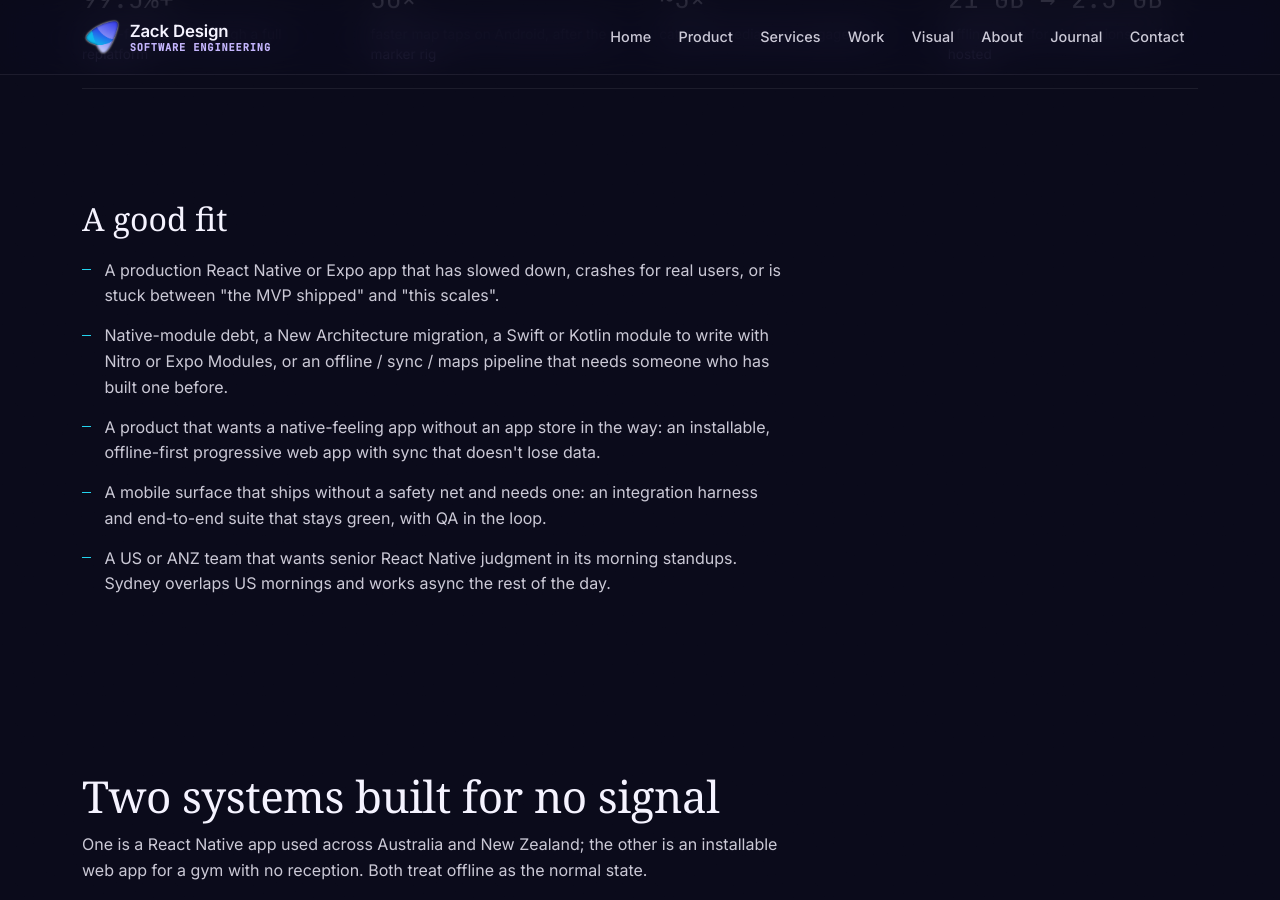
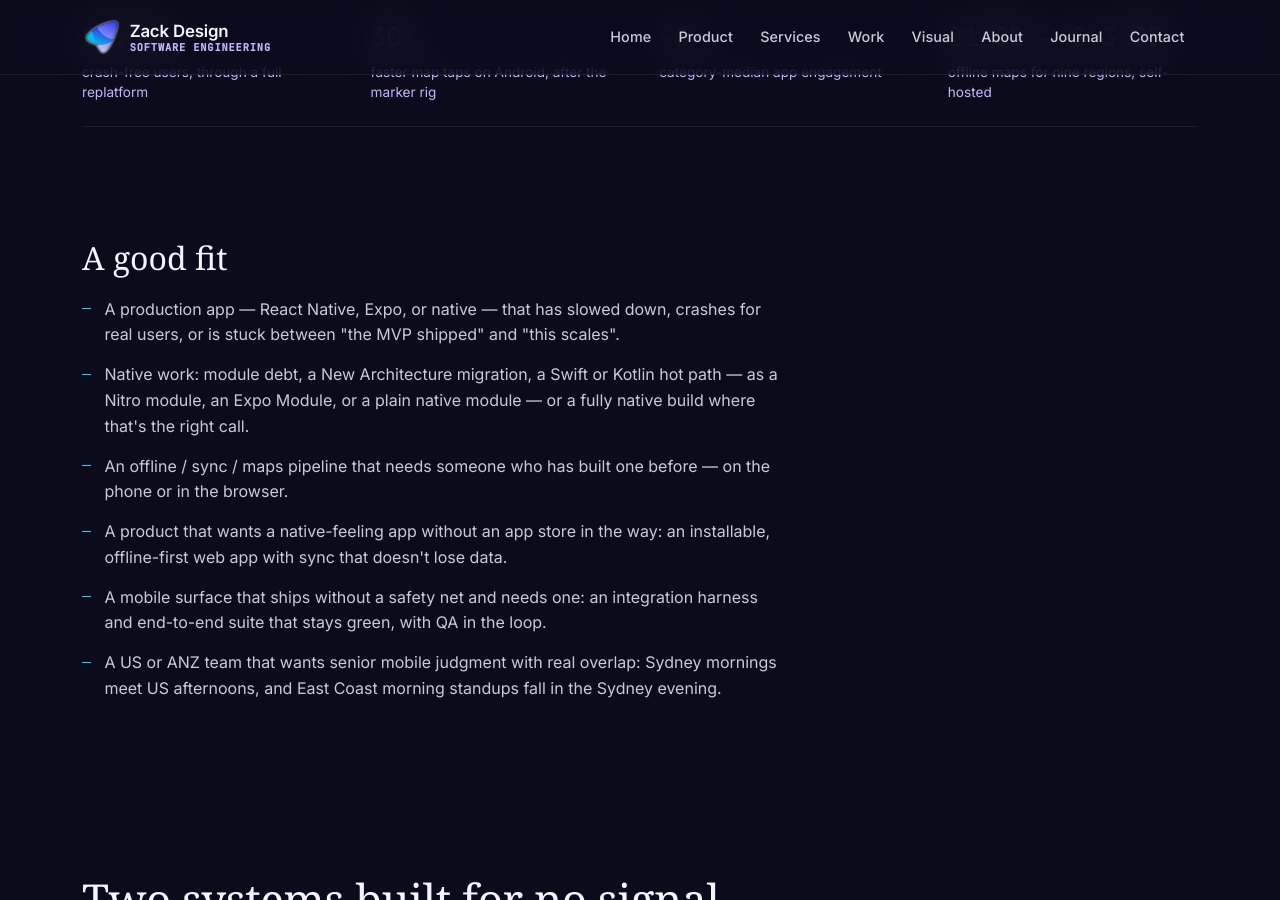
Before and after one commit to zackdesign/zackdesign.github.io, a Jekyll site: the page built from react-native.html, in a window 1280 px wide and 900 px high, scrolled down 749 px. Built offline with Jekyll 4.4.1, drawn with Linux system fonts in a browser that asks for light colours; some web fonts are replaced; some of the changed text lies outside the part shown.

Commit message:
Consulting page: one offer across React Native, Expo, native and web; copy accuracy pass
Cohesion: the page no longer reads as React Native-or-PWA. The hero,
fit list, audit, sprint and FAQ say the engineering carries across plain
React Native, Expo with a web target, fully native Swift/Kotlin, and
installable web apps, with Nitro or Expo Modules or neither.

Accuracy: 27 languages (en + 26); US overlap stated correctly (Sydney
mornings meet US afternoons, East Coast mornings fall in the Sydney
evening); unverifiable claims dropped (people self-host Rampset, the
maps replaced a vendor SDK); nitro-unzip described by its measured
throughput rather than 'streaming'.

Co-Authored-By: Claude Opus 5 (1M context) <noreply@anthropic.com>
Claude-Session: https://claude.ai/code/session_01B7agvMY8RFXuMkgWRXfTLu

```diff
--- a/index.html
+++ b/index.html
@@ -117,7 +117,7 @@ layout: default
         <div class="service-icon">{% include icon.html name="smartphone" %}</div>
         <h3>Mobile apps</h3>
         <p>React Native &amp; Expo, with custom Swift/Kotlin native modules when you need to go deeper. Ships on iOS and Android from one codebase.</p>
-        <a href="/react-native/" class="btn btn-outline-primary mt-3">React Native consulting</a>
+        <a href="/react-native/" class="btn btn-outline-primary mt-3">Mobile consulting</a>
       </div></div>
       <div class="col-md-6 col-lg-4"><div class="service-card reveal">
         <div class="service-icon">{% include icon.html name="sparkles" %}</div>
--- a/react-native.html
+++ b/react-native.html
@@ -1,23 +1,23 @@
 ---
 layout: default
-title: React Native Consulting
-description: Senior React Native and offline-first PWA help for apps already in production — audits, fixed-scope rescue sprints, and fractional platform lead. Native modules with Nitro or Expo Modules, crash and performance work, offline maps and sync. Sydney, remote.
+title: Mobile Consulting — React Native, native and PWA
+description: Senior help for mobile apps already in production, whether React Native, fully native in Swift and Kotlin, or an installable web app. Audits, fixed-scope rescue sprints, test harnesses and fractional lead. Native modules with Nitro or Expo Modules, crash and performance work, offline maps and sync. Sydney, remote.
 permalink: /react-native/
 ---
 
 <!-- =============================== HERO =============================== -->
 <header class="offer-hero" data-parallax>
   <div class="offer-hero__photo parallax-post-photo">
-    {% picture hero images/sections/react-native-hero.jpg --alt Outback sunset at Menindee, New South Wales: a lone tree in silhouette against the last light, no town in sight --img loading="eager" fetchpriority="high" decoding="async" %}
+    {% picture hero images/sections/react-native-hero.jpg --alt Outback sunset at Menindee, New South Wales: a lone tree in silhouette against the last light --img loading="eager" fetchpriority="high" decoding="async" %}
   </div>
   <div class="offer-hero__wash"></div>
   <a class="offer-hero__credit" href="https://unsplash.com/@dylanshaw" target="_blank" rel="noopener">Photo: Dylan Shaw, Unsplash</a>
   <div class="container">
     <div class="offer-hero__inner reveal">
-      <span class="section-eyebrow section-eyebrow--rule">React Native consulting</span>
-      <h1 class="offer-hero__title">React Native that survives the field.</h1>
+      <span class="section-eyebrow section-eyebrow--rule">Mobile consulting</span>
+      <h1 class="offer-hero__title">Apps that survive the field.</h1>
       <p class="offer-hero__lead">
-        For teams whose app is already in production and now has to hold up: crashes in the wild, a native module nobody owns, maps and sync that must work with no signal. React Native, or an installable web app that behaves like one. Senior, fixed-scope help from Sydney — not staff augmentation, not a greenfield agency.
+        For teams whose app is already in production and now has to hold up: crashes in the wild, a native module nobody owns, maps and sync that must work with no signal. The engineering is the same whatever the stack — plain React Native, Expo with a web target, fully native in Swift and Kotlin, or an installable web app; with Nitro or Expo Modules or neither. Senior, fixed-scope help from Sydney — not staff augmentation, not a greenfield agency.
       </p>
       <div class="offer-hero__actions">
         <a href="mailto:isaac@zackdesign.biz" class="btn btn-primary">Email Isaac</a>
@@ -45,11 +45,12 @@ permalink: /react-native/
     <div class="offer-fit reveal">
       <h2 class="offer-h2">A good fit</h2>
       <ul class="offer-list">
-        <li>A production React Native or Expo app that has slowed down, crashes for real users, or is stuck between "the MVP shipped" and "this scales".</li>
-        <li>Native-module debt, a New Architecture migration, a Swift or Kotlin module to write with Nitro or Expo Modules, or an offline / sync / maps pipeline that needs someone who has built one before.</li>
-        <li>A product that wants a native-feeling app without an app store in the way: an installable, offline-first progressive web app with sync that doesn't lose data.</li>
+        <li>A production app — React Native, Expo, or native — that has slowed down, crashes for real users, or is stuck between "the MVP shipped" and "this scales".</li>
+        <li>Native work: module debt, a New Architecture migration, a Swift or Kotlin hot path — as a Nitro module, an Expo Module, or a plain native module — or a fully native build where that's the right call.</li>
+        <li>An offline / sync / maps pipeline that needs someone who has built one before — on the phone or in the browser.</li>
+        <li>A product that wants a native-feeling app without an app store in the way: an installable, offline-first web app with sync that doesn't lose data.</li>
         <li>A mobile surface that ships without a safety net and needs one: an integration harness and end-to-end suite that stays green, with QA in the loop.</li>
-        <li>A US or ANZ team that wants senior React Native judgment in its morning standups. Sydney overlaps US mornings and works async the rest of the day.</li>
+        <li>A US or ANZ team that wants senior mobile judgment with real overlap: Sydney mornings meet US afternoons, and East Coast morning standups fall in the Sydney evening.</li>
       </ul>
     </div>
   </div>
@@ -61,7 +62,7 @@ permalink: /react-native/
     <div class="offer-cases reveal">
       <div class="offer-cases__head">
         <h2 class="section-title">Two systems built for no signal</h2>
-        <p>One is a React Native app used across Australia and New Zealand; the other is an installable web app for a gym with no reception. Both treat offline as the normal state.</p>
+        <p>One is a React Native app with seven native modules, used across Australia and New Zealand; the other is an installable web app for a gym with no reception. Both treat offline as the normal state.</p>
       </div>
 
       <article class="offer-case">
@@ -95,7 +96,7 @@ permalink: /react-native/
         <div class="offer-case__body">
           <h3>Rampset</h3>
           <p class="offer-case__role">Installable offline-first web app · free, open source, MIT</p>
-          <p>A strength-training app for a room with no reception. The browser's own database is the source of truth; the network is an optimisation. Sync runs through a Durable Object per user with an append-only op log, and a production data-loss incident became durable-sync, the library that now stands in front of it. It is free to use and self-host on your own Cloudflare account, and people do.</p>
+          <p>A strength-training app for a room with no reception. The browser's own database is the source of truth; the network is an optimisation. Sync runs through a Durable Object per user with an append-only op log, and a production data-loss incident became durable-sync, the library that now stands in front of it. It is free to use and self-host on your own Cloudflare account.</p>
           <ul class="offer-case__facts">
             <li>Installs from the browser, no app store</li>
             <li>Works fully offline; rest timer survives the phone locking</li>
@@ -124,7 +125,7 @@ permalink: /react-native/
           <p class="offer-row__when">Before you hire, migrate, or greenlight a rebuild.</p>
         </div>
         <div class="offer-row__body">
-          <p>A set of decisions, not a report: what to keep, what to replace, what to stop building, and in which order — with the reasoning, so your team can defend each call without me. Covers architecture, dependencies, crash and performance triage, and the offline / sync / maps risks — the same calls made on CamperMate's app and its offline maps. I put my name to it.</p>
+          <p>A set of decisions, not a report: what to keep, what to replace, what to stop building, and in which order — with the reasoning, so your team can defend each call without me. Covers architecture, dependencies, crash and performance triage, the offline / sync / maps risks, and the build question itself — React Native, native, or web — the same calls made on CamperMate's app and its offline maps. I put my name to it.</p>
         </div>
         <dl class="offer-row__terms">
           <div><dt>Duration</dt><dd>1–2 weeks</dd></div>
@@ -138,7 +139,7 @@ permalink: /react-native/
           <p class="offer-row__when">When the app is in production pain and you need a finite intervention.</p>
         </div>
         <div class="offer-row__body">
-          <p>Hands-on in your repo with your engineers: stabilise crashes, cut jank, land a native hot path as a Nitro or Expo module, unstick an offline / maps pipeline, or take a web app installable and offline-first. Exit criteria agreed before day one.</p>
+          <p>Hands-on in your repo with your engineers: stabilise crashes, cut jank, land a native hot path as a Nitro or Expo module or in a Swift and Kotlin codebase, unstick an offline / maps pipeline, or take a web app installable and offline-first. Exit criteria agreed before day one.</p>
         </div>
         <dl class="offer-row__terms">
           <div><dt>Duration</dt><dd>4–6 weeks</dd></div>
@@ -190,7 +191,7 @@ permalink: /react-native/
       <dl class="offer-proof__list">
         <div>
           <dt>react-native-nitro-unzip</dt>
-          <dd>Open-source ZIP extraction for React Native built on Nitro Modules — streaming, progress, cancellation, password support. <a href="/react-native-nitro-unzip/">Write-up</a>.</dd>
+          <dd>Open-source ZIP extraction for React Native built on Nitro Modules — progress, cancellation, password support; about 500 files a second on iOS. <a href="/react-native-nitro-unzip/">Write-up</a>.</dd>
         </div>
         <div>
           <dt>durable-sync</dt>
@@ -233,12 +234,12 @@ permalink: /react-native/
 
       <details class="offer-faq__item">
         <summary>Couldn't we just point an AI model at the repo?</summary>
-        <p>You can, and I use the same tools — CamperMate's marker fix started with Claude reading three SDKs' source instead of their docs. What a model can't do is carry the decision. It didn't take CamperMate's React Native app through a full replatform while it stayed at 99.5%+ crash-free, or decide that the offline maps should be self-hosted OpenStreetMap tiles cut from 21 GB to 2.3 GB rather than a vendor SDK. It won't be in your repo in month three when the plan meets reality, and nobody's name is on its recommendation. You're paying for the architect: the judgment about what to build, what not to, and the accountability that comes with it.</p>
+        <p>You can, and I use the same tools — CamperMate's marker fix started with Claude reading three SDKs' source instead of their docs. What a model can't do is carry the decision. It didn't take CamperMate's React Native app through a full replatform while it stayed at 99.5%+ crash-free, or decide that the offline maps should be self-hosted OpenStreetMap tiles, and get them from 21 GB to 2.3 GB. It won't be in your repo in month three when the plan meets reality, and nobody's name is on its recommendation. You're paying for the architect: the judgment about what to build, what not to, and the accountability that comes with it.</p>
       </details>
 
       <details class="offer-faq__item">
         <summary>Can you work with a US team?</summary>
-        <p>Yes. Sydney afternoons and evenings line up with US mornings, and there's async cover overnight. Standup and review windows are written into the statement of work.</p>
+        <p>Yes. Sydney mornings line up with US afternoons, and US East Coast morning standups fall in the Sydney evening; the rest is async. Standup and review windows are written into the statement of work.</p>
       </details>
 
       <details class="offer-faq__item">
@@ -257,13 +258,13 @@ permalink: /react-native/
       </details>
 
       <details class="offer-faq__item">
-        <summary>Do we need a native app at all?</summary>
-        <p>Sometimes not. If you don't need deep hardware access or app-store distribution, an installable progressive web app with an offline-first data layer can feel native, ship without review queues, and cost far less to run. Rampset and durable-sync above are that approach in production, and both are free and open source, so you can see exactly how. The audit will say which side of the line you're on.</p>
+        <summary>React Native, fully native, or a web app?</summary>
+        <p>Any of them, and the audit says which. Plain React Native or Expo (with or without a web target) when one codebase should ship everywhere; fully native in Swift and Kotlin when the hardware, the platform APIs or the performance ceiling demand it; an installable web app when you don't need deep hardware access or app-store distribution and want to ship without review queues. Native modules are a tool, not a religion — Nitro, Expo Modules, or none. The offline data layer, the sync, the maps and the test rigs on this page carry across all of them: CamperMate is React Native with seven native modules where JavaScript ran out; Rampset is the same thinking in a browser, free and open source, so you can see exactly how it's built.</p>
       </details>
 
       <details class="offer-faq__item">
         <summary>Is native modules / performance / offline really the specialty?</summary>
-        <p>Yes. Native modules in Swift and Kotlin — with Nitro when the hot path needs it, Expo Modules when it belongs in the Expo ecosystem — crash and performance triage, and offline-first data and maps — in React Native and in the browser — are where the CamperMate and open-source work runs deepest, and the packages above are built around them.</p>
+        <p>Yes. Native code in Swift and Kotlin — inside React Native as Nitro, Expo or plain modules, or on its own — crash and performance triage, and offline-first data and maps, on the phone and in the browser, are where the CamperMate and open-source work runs deepest. The packages above are built around them.</p>
       </details>
     </div>
   </div>
@@ -276,7 +277,7 @@ permalink: /react-native/
       <div class="col-lg-8 mx-auto">
         <div class="contact-card text-center reveal">
           <h2 class="h3 mb-4">Start with a short note</h2>
-          <p class="lead">Your app, whether it's Expo or bare, and the outcome you need in the next 90 days. You'll get a reply with a straight read on fit.</p>
+          <p class="lead">Your app — React Native, native or web — and the outcome you need in the next 90 days. You'll get a reply with a straight read on fit.</p>
           <a href="mailto:isaac@zackdesign.biz" class="btn btn-primary btn-lg">isaac@zackdesign.biz</a>
           <div class="contact-meta">
             <a href="https://isaacrowntree.com" target="_blank" rel="noopener">isaacrowntree.com</a>
```
Also changed, not shown: other parts of react-native.html (+1 -1 lines).
